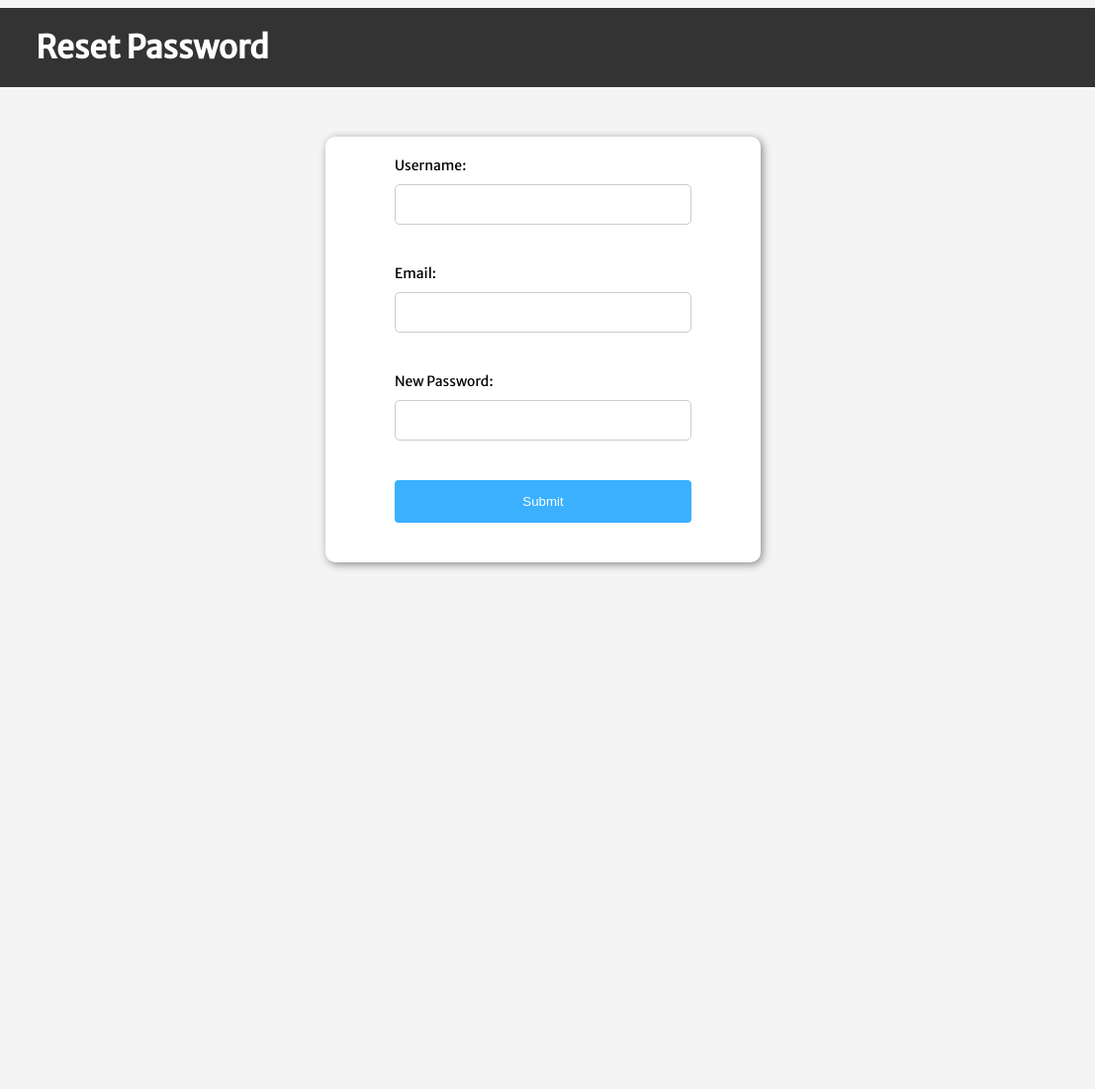
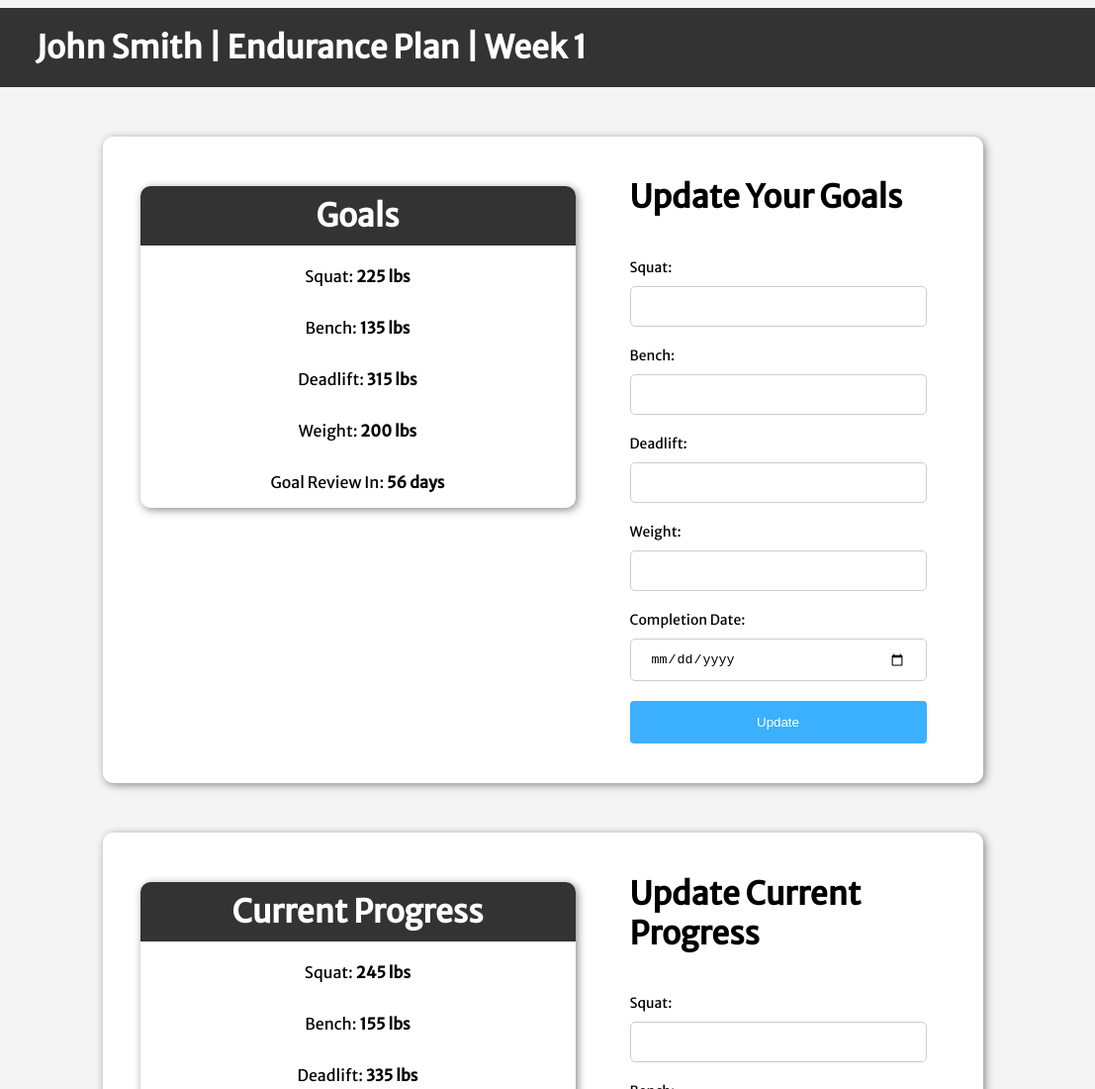
Before and after one commit to tylerschlepko/Fitness_Client_Website, a website: page index.html in a window 1280 px wide. Shown: the top 1100 px of the page at 99% size, 91-1198 px from the left. Before the commit the page ends 800 px from the top, so only its background shows below. Drawn offline with nearby package versions, Linux system fonts and the light colour scheme.

Commit message:
Fixed create user

```diff
--- a/client.js
+++ b/client.js
@@ -247,7 +247,7 @@ const createNewUser = async (req, res) =>{
 
         await sql`
         INSERT INTO clients (first_name, last_name, plan_week, current_squat, current_bench, current_deadlift, current_weight, workout_plan_id, login_id)
-        VALUES (${first_name}, ${last_name}, 1, ${parseInt(squat)}, ${parseInt(bench)}, ${parseInt(deadlift)}, ${parseInt(weight)}, ${parseInt(plan)}, ${parseInt(loginId)})
+        VALUES (${first_name}, ${last_name}, 1, ${parseInt(current_squat)}, ${parseInt(current_bench)}, ${parseInt(current_deadlift)}, ${parseInt(current_weight)}, ${parseInt(plan)}, ${parseInt(loginId)})
         `
 
         const userId = await sql`
@@ -261,7 +261,7 @@ const createNewUser = async (req, res) =>{
 
         await sql`
         INSERT INTO client_goals (squat, bench, deadlift, weight, time, client_id)
-        VALUES (${parseInt(current_squat)}, ${parseInt(current_bench)}, ${parseInt(current_deadlift)}, ${parseInt(current_weight)}, ${date}, ${parseInt(clientId)})
+        VALUES (${parseInt(squat)}, ${parseInt(bench)}, ${parseInt(deadlift)}, ${parseInt(weight)}, ${date}, ${parseInt(clientId)})
         `
 
         const htmlpath = path.join(process.cwd(), 'index.html')
--- a/index.html
+++ b/index.html
@@ -35,11 +35,11 @@
           <a href="/reset-password">Forgot your password?</a>
     </footer>
   </div>
-  <div id="login" style="display: none;">
+  <div id="login" style="">
     <header>
         <nav>
             <img src="logo.jpeg" alt="Logo">
-          <h1 id="user_header" name="1">Tyler Schlepko | Strength Plan | Week 6</h1>
+          <h1 id="user_header" name="2">John Smith | Endurance Plan | Week 1</h1>
           <img src="home.png" class="home" onclick="href='/'">
         </nav>
     </header>
@@ -47,11 +47,11 @@
         <div class="container">
 
             <div id="goalNum" class="title">Goals</div>
-            <p>Squat: <span id="goalSquat" class="highlight">445 lbs</span></p>
-            <p>Bench: <span id="goalBench" class="highlight">335 lbs</span></p>
-            <p>Deadlift: <span id="goalDeadlift" class="highlight">515 lbs</span></p>
-            <p>Weight: <span id="goalWeight" class="highlight">220 lbs</span></p>
-            <p>Goal Review In: <span class="highlight" id="goal-time">26 days</span></p>
+            <p>Squat: <span id="goalSquat" class="highlight">225 lbs</span></p>
+            <p>Bench: <span id="goalBench" class="highlight">135 lbs</span></p>
+            <p>Deadlift: <span id="goalDeadlift" class="highlight">315 lbs</span></p>
+            <p>Weight: <span id="goalWeight" class="highlight">200 lbs</span></p>
+            <p>Goal Review In: <span class="highlight" id="goal-time">56 days</span></p>
         </div>
 
         <form id="update_current" action="/update_goals" method="post">
@@ -72,10 +72,10 @@
       <div class="big_container">
         <div class="container">
             <div class="title">Current Progress</div>
-            <p>Squat: <span id="currentSquat" class="highlight">405 lbs</span></p>
-            <p>Bench: <span id="currentBench" class="highlight">315 lbs</span></p>
-            <p>Deadlift: <span id="currentDeadlift" class="highlight">495 lbs</span></p>
-            <p>Weight: <span id="currentWeight" class="highlight">225 lbs</span></p>
+            <p>Squat: <span id="currentSquat" class="highlight">245 lbs</span></p>
+            <p>Bench: <span id="currentBench" class="highlight">155 lbs</span></p>
+            <p>Deadlift: <span id="currentDeadlift" class="highlight">335 lbs</span></p>
+            <p>Weight: <span id="currentWeight" class="highlight">190 lbs</span></p>
         </div>
         <form id="update_current" action="/update_current" method="post">
             <h1>Update Current Progress</h1><br>
@@ -96,7 +96,7 @@
   </div>
 
 
-    <div id="reset-password" style="">
+    <div id="reset-password" style="display: none;">
       <header>
         <nav>
           <img src="logo.jpeg" alt="Logo">
```
